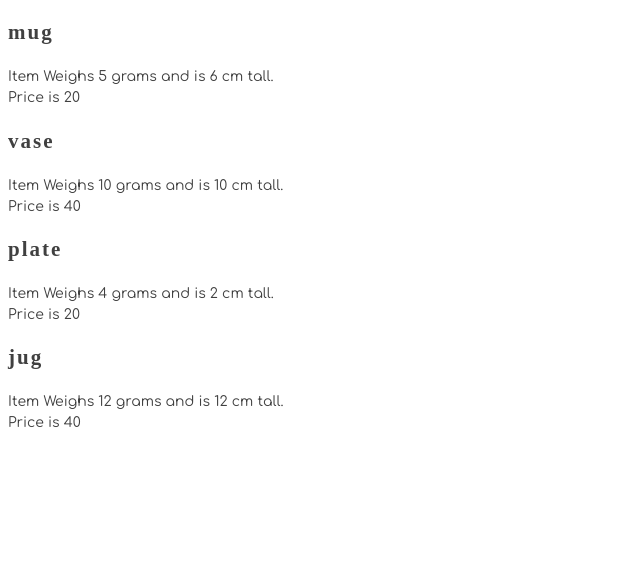
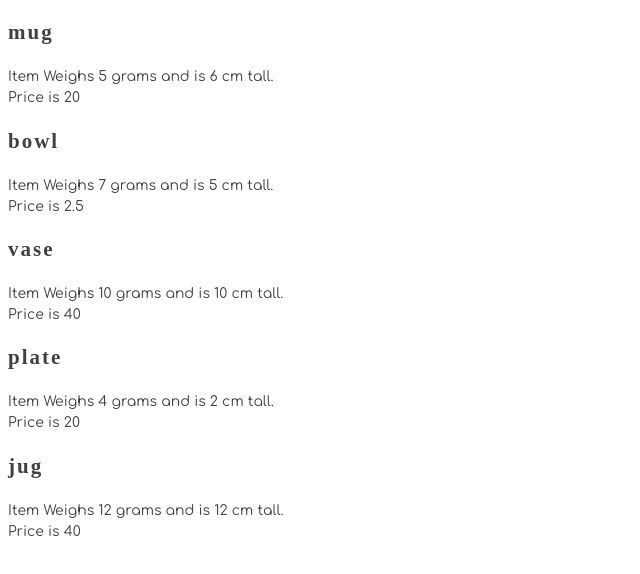
Before and after one commit to NSS-Day-Cohort-79/Hairy-Potter-Jhaddock02, a website with bundled scripts: page index.html in a window 1280 px wide. Shown: the whole page, without its empty margins (0-640 px from the left). Built offline with nearby package versions, Linux system fonts and the light colour scheme; a web font is replaced by a local one.

Commit message:
answered questions

```diff
--- a/src/index.html
+++ b/index.html
@@ -4,10 +4,10 @@
     <meta charset="UTF-8">
     <meta name="viewport" content="width=device-width, initial-scale=1.0">
     <title>Document</title>
-    <link rel="stylesheet" href="./styles/main.css">
+    <link rel="stylesheet" href="./src/styles/main.css">
 </head>
 <body>
-    <script src="./scripts/main.js" type="module"></script>
+    <script src="./src/scripts/main.js" type="module"></script>
 </body>
 <article id="potteryList">
 
--- a/src/scripts/kiln.js
+++ b/src/scripts/kiln.js
@@ -1,5 +1,5 @@
 export const firePottery = (potteryObject, kilnTemp) => {
-
+    debugger;
     potteryObject.fired = true;
 
     if (kilnTemp > 2200) {
--- a/src/scripts/potteryCatalog.js
+++ b/src/scripts/potteryCatalog.js
@@ -2,8 +2,12 @@ const potteryToSell = [];
 
 export const toSellOrNotToSell = (firedPottery) => {
     if (firedPottery.cracked === true) {
+        firedPottery.price = 2.50;
+        potteryToSell.push(firedPottery);
         return firedPottery;
+
 }
+
     if (firedPottery.weight >= 6) {
         firedPottery.price = 40;
     } else {
--- a/src/scripts/potteryList.js
+++ b/src/scripts/potteryList.js
@@ -4,7 +4,9 @@ export const PotteryList = () => {
     const potteryToSell = usePottery();
     let potteryHTML = '';
 
+
     for (const pottery of potteryToSell) {
+
         potteryHTML += `
         <section class="pottery" id="pottery--${pottery.id}">
        <h2 class="pottery__shape">${pottery.shape}</h2>
```
Also changed, not shown: README.md.
